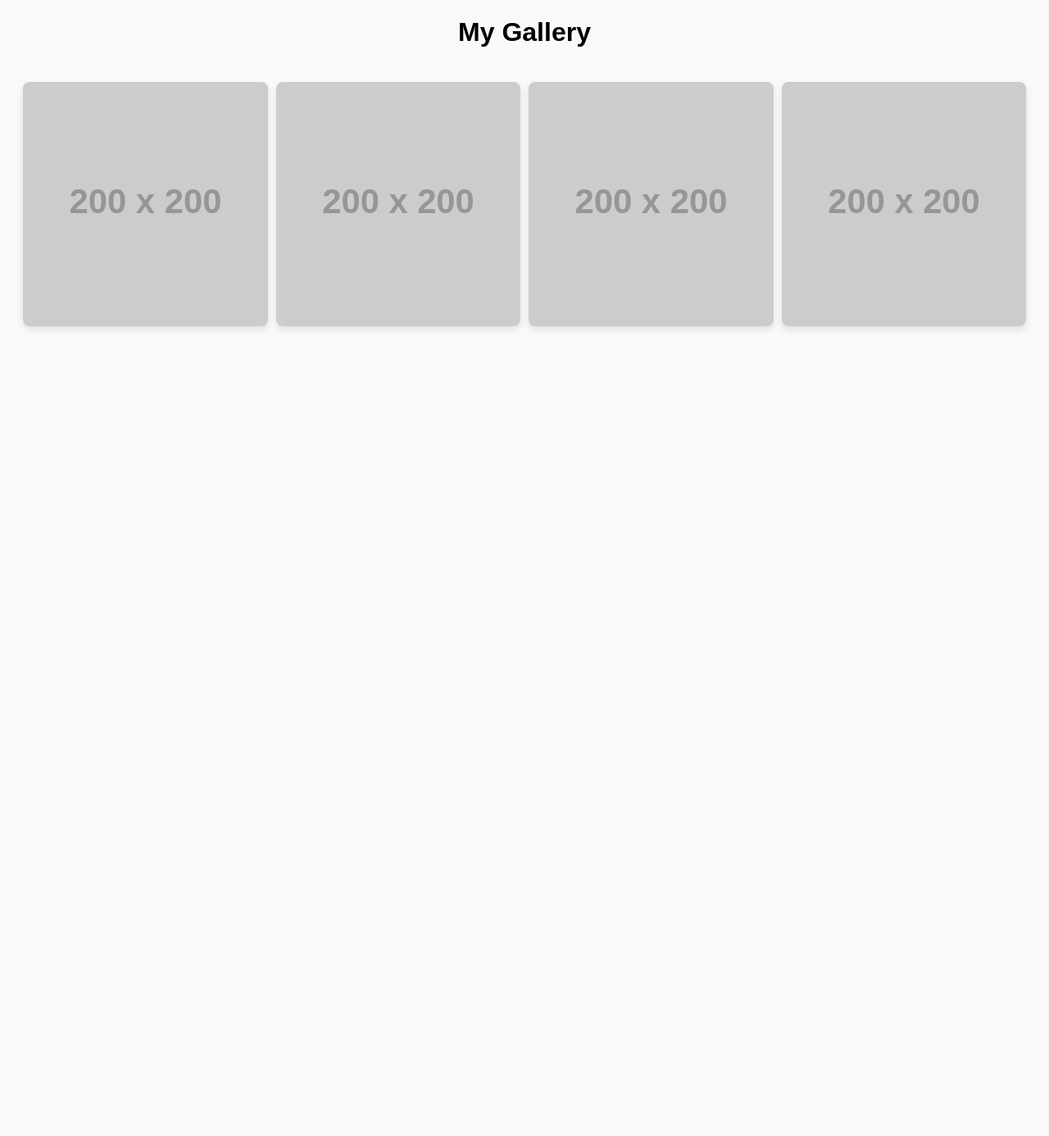
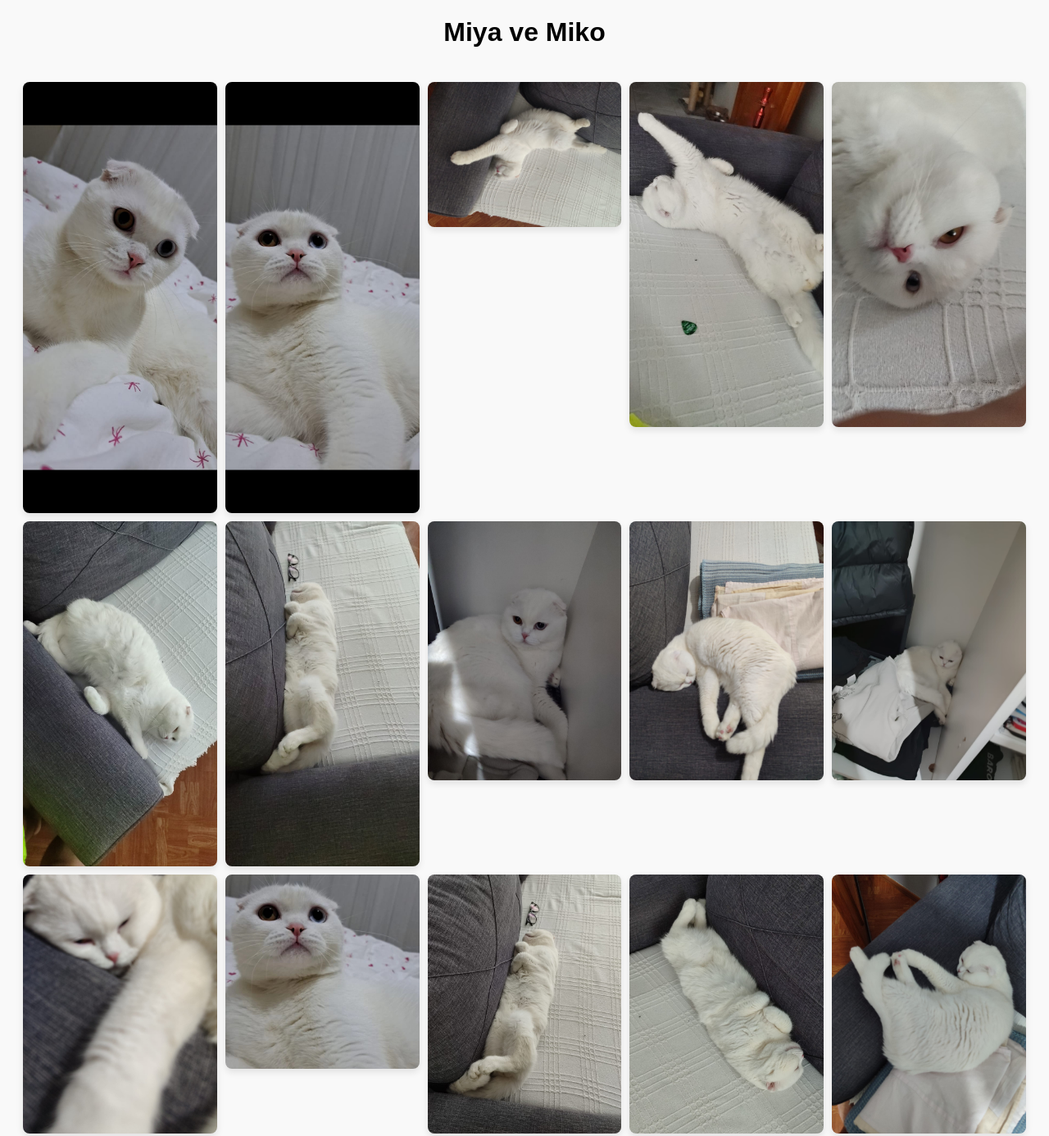
Before and after one commit to TahaOkumus69/miya-ve-miko, a plain HTML site: page gallery.html in a window 1280 px wide. Shown: the top 1386 px of the page at 82% size. Before the commit the page ends 800 px from the top, so only its background shows below. Drawn offline with Linux system fonts and the light colour scheme; placeholder pictures from the web are drawn by us.

Commit message:
Update gallery.html

```diff
--- a/gallery.html
+++ b/gallery.html
@@ -26,12 +26,35 @@
     </style>
 </head>
 <body>
-    <h1>My Gallery</h1>
+    <h1>Miya ve Miko</h1>
     <div class="gallery">
-        <img src="https://via.placeholder.com/200" alt="Image 1">
-        <img src="https://via.placeholder.com/200" alt="Image 2">
-        <img src="https://via.placeholder.com/200" alt="Image 3">
-        <img src="https://via.placeholder.com/200" alt="Image 4">
+        <img src="IMG-20240731-WA0004.jpg">
+        <img src="IMG-20240731-WA0005.jpg">
+        <img src="IMG-20241013-WA0001.jpg">
+        <img src="IMG-20241013-WA0002.jpg">
+        <img src="IMG-20241013-WA0003.jpg">
+        <img src="IMG-20241013-WA0006.jpg">
+        <img src="IMG-20241013-WA0007.jpg">
+        <img src="IMG-20241029-WA0002.jpg">
+        <img src="IMG-20241029-WA0003.jpg">
+        <img src="IMG-20241029-WA0004.jpg">
+        <img src="IMG-20241029-WA0005.jpg">
+        <img src="IMG-20241029-WA0006.jpg">
+        <img src="IMG-20241029-WA0007.jpg">
+        <img src="IMG-20241029-WA0008.jpg">
+        <img src="IMG-20241029-WA0009.jpg">
+        <img src="IMG-20241029-WA0010.jpg">
+        <img src="IMG-20241029-WA0011.jpg">
+        <img src="IMG-20241029-WA0012.jpg">
+        <img src="IMG-20241029-WA0013.jpg">
+        <img src="IMG-20241029-WA0014.jpg">
+        <img src="IMG-20241029-WA0015.jpg">
+        <img src="IMG-20241029-WA0016.jpg">
+        <img src="IMG-20241029-WA0017.jpg">
+        <img src="IMG-20241029-WA0018.jpg">
+        <img src="IMG-20241029-WA0019.jpg">
+        <img src="IMG-20241029-WA0020.jpg">
+
     </div>
 </body>
 </html>
```
